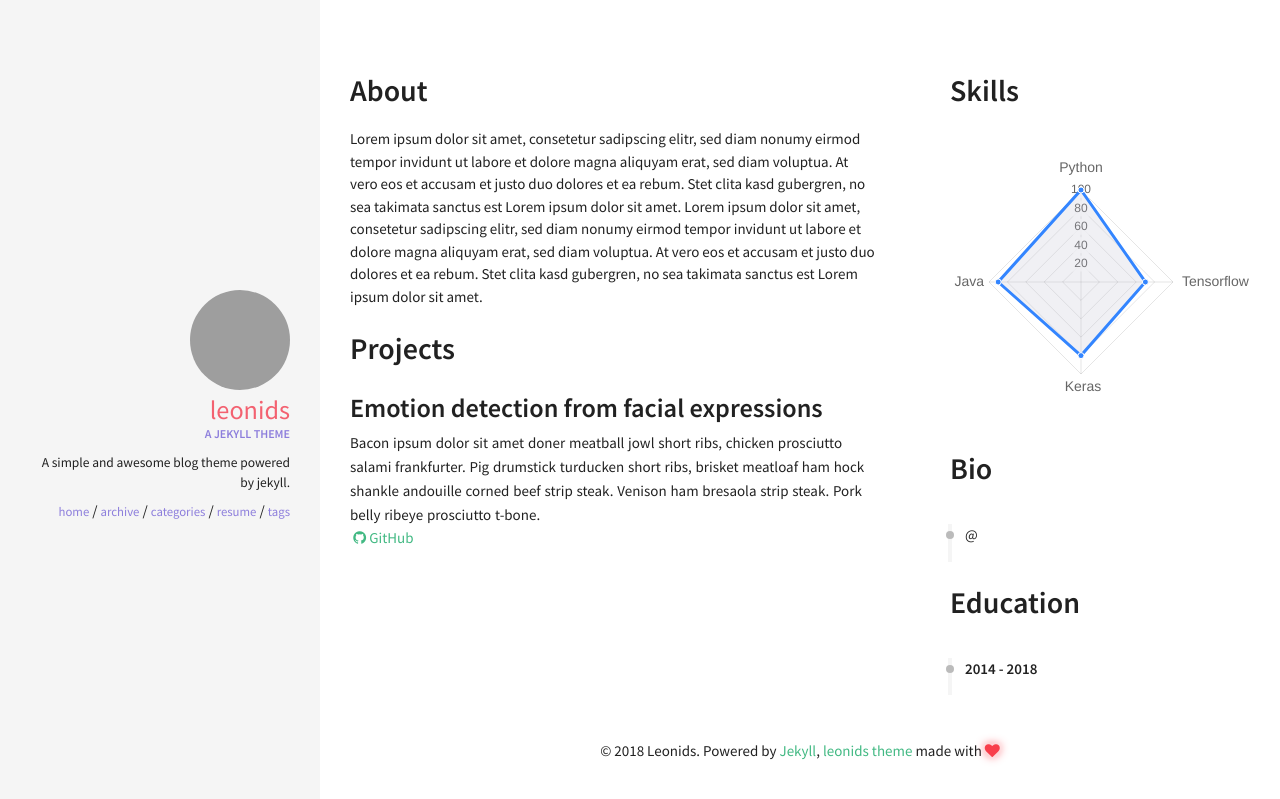
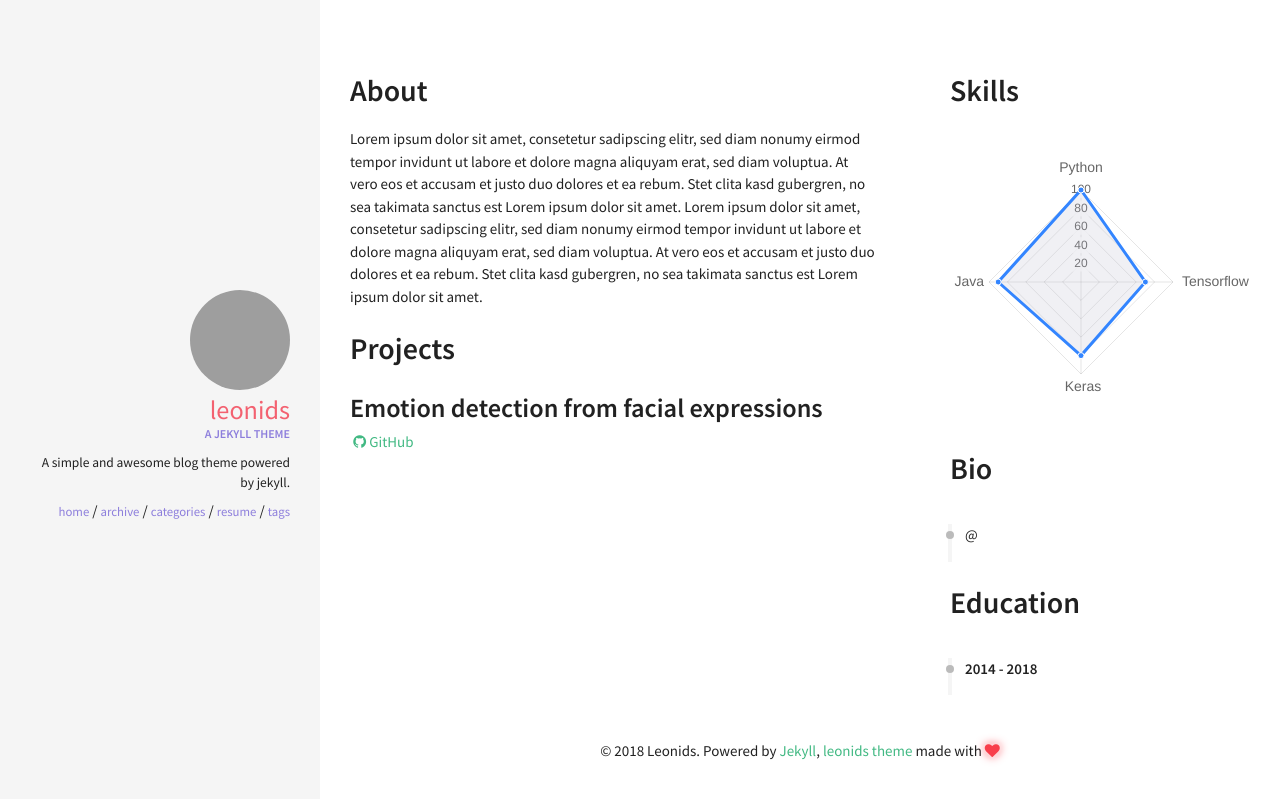
Before and after one commit to exekudos/exekudos.github.io, a Jekyll site: the page built from resume.html, in a window 1280 px wide. Shown: the top 799 px of the page. Built offline with Jekyll 4.4.1, drawn with Linux system fonts in a browser that asks for light colours; nearby versions of some CDN libraries.

Commit message:
Update projects.yml

```diff
--- a/_data/index/projects.yml
+++ b/_data/index/projects.yml
@@ -1,4 +1,4 @@
 - name: Emotion detection from facial expressions
-  descr: "Bacon ipsum dolor sit amet doner meatball jowl short ribs, chicken prosciutto salami frankfurter. Pig drumstick turducken short ribs, brisket meatloaf ham hock shankle andouille corned beef strip steak. Venison ham bresaola strip steak. Pork belly ribeye prosciutto t-bone."
+  descr:
   image: pong.png
   github: https://github.com/exekudos/emotion-detection
```
